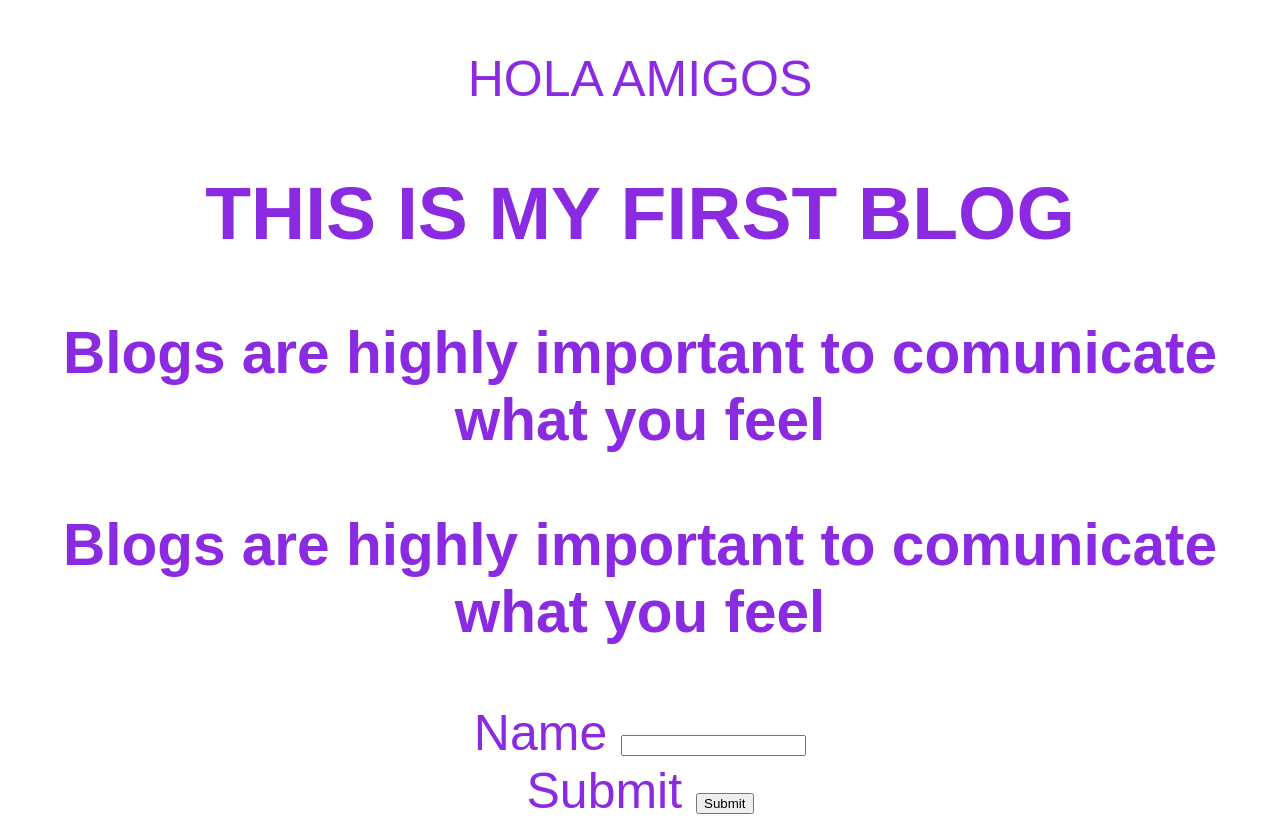
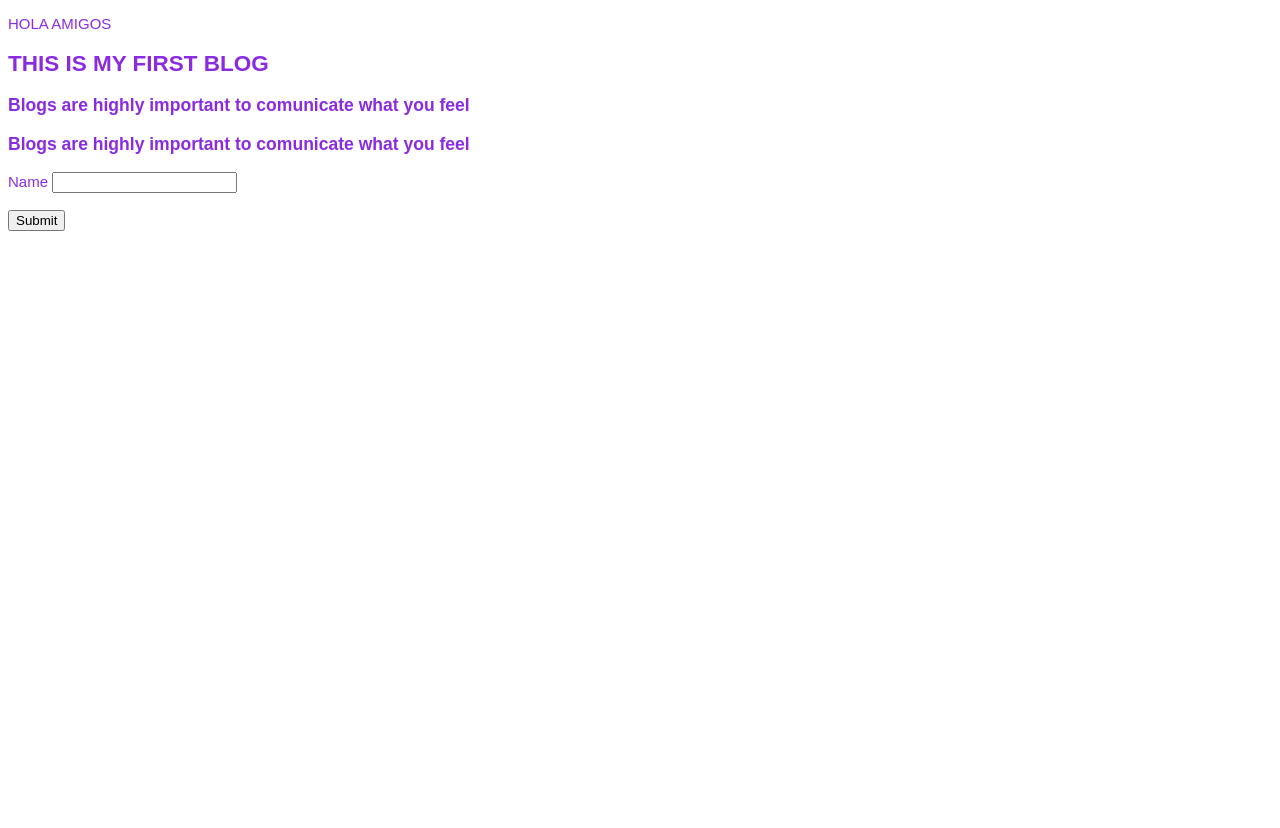
Before and after one commit to TECNOVISION/GIT-PROOF, a plain HTML site: page index.html in a window 1280 px wide. After the commit the page ends 800 px from the top, so only its background shows below. Drawn offline with Linux system fonts and the light colour scheme.

Commit message:
Last Version

```diff
--- a/index.html
+++ b/index.html
@@ -14,9 +14,9 @@
     <h3>Blogs are highly important to comunicate what you feel</h3>
    <form action="form">
        <label for="name">Name</label>
-       <input type="text" required><br>
-       <label for="submit">Submit</label>
-       <input type="submit">
+       <input type="text" required><br><br>
+
+       <input type="submit" value="Submit">
    </form>
 
 
--- a/style.css
+++ b/style.css
@@ -2,6 +2,6 @@ body
 {
     font-family: "Arial";
     color: blueviolet;
-    text-align: center;
-    font-size: 50px;
+    text-align: justify;
+    font-size: 15px;
 }
```
